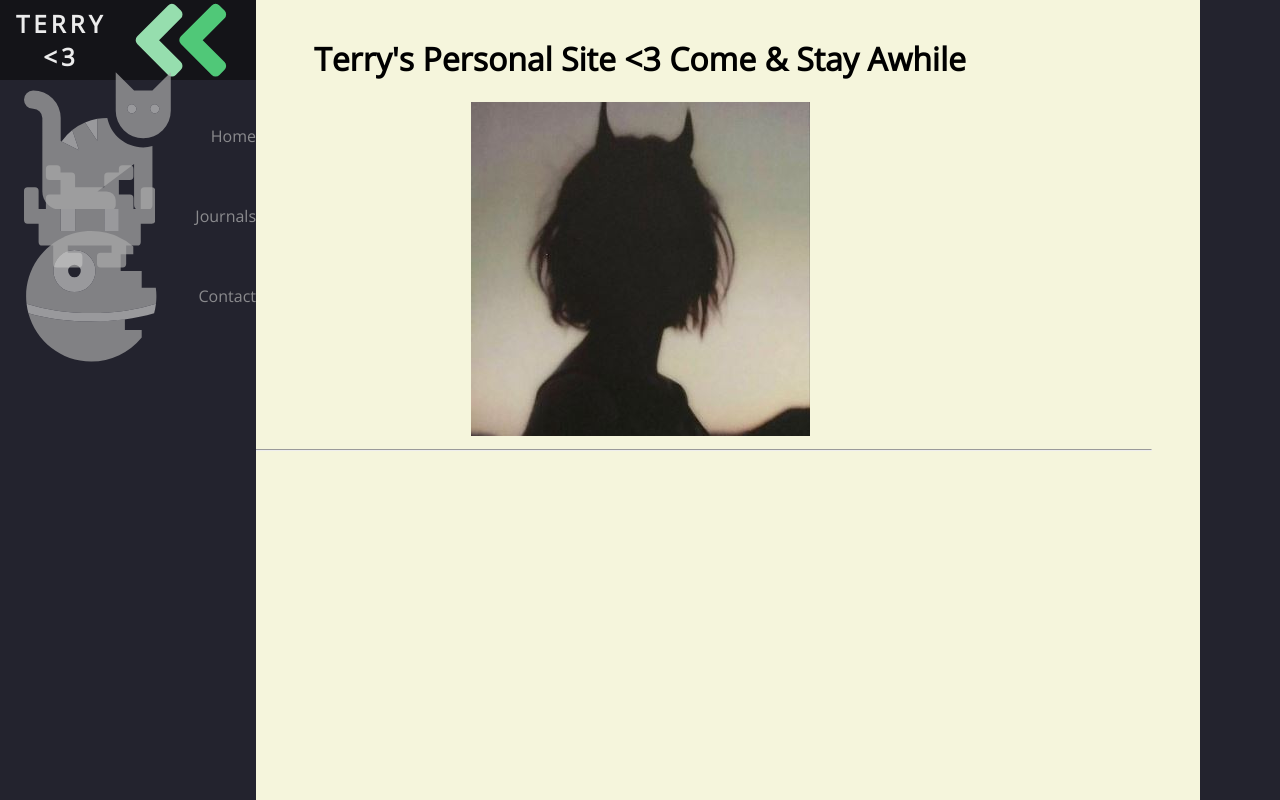
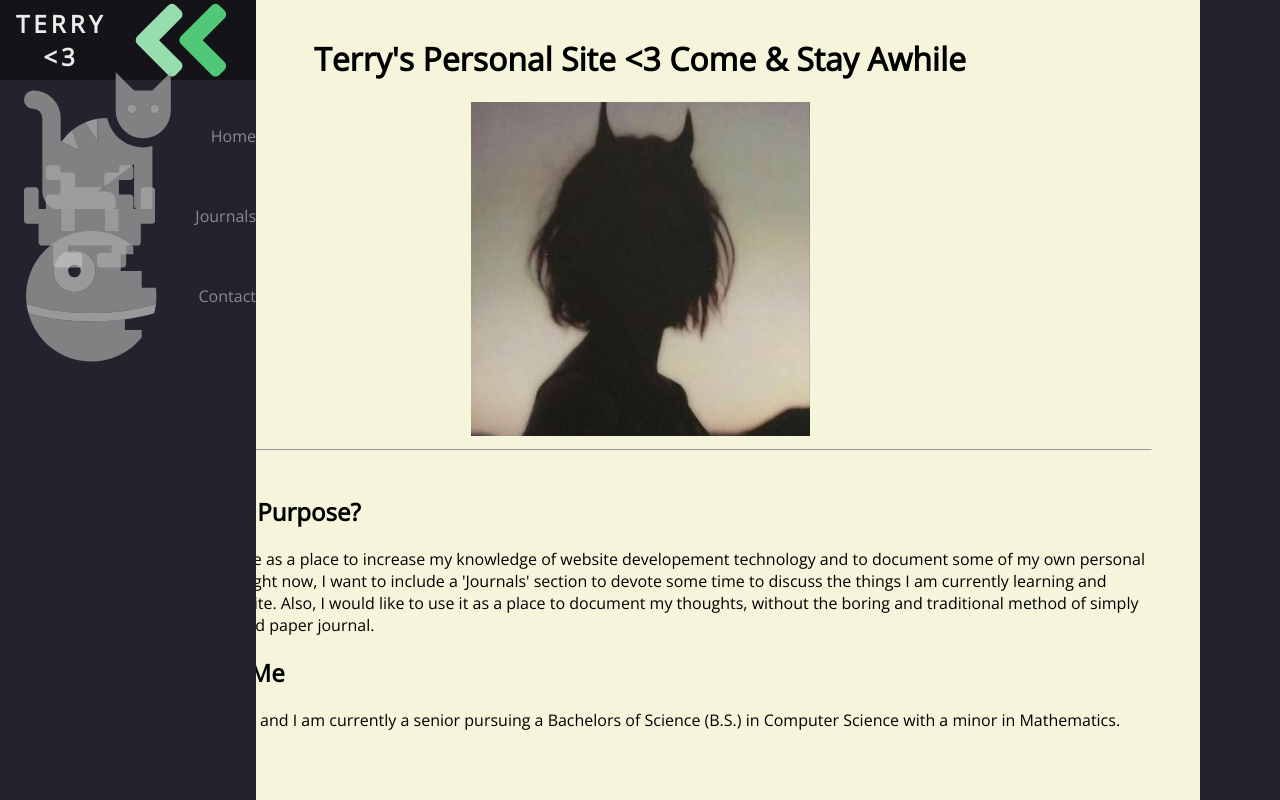
Before and after one commit to terrytosh/personal-site, a React (Create React App) app: page / in a window 1280 px wide. Built offline with nearby package versions, Linux system fonts and the light colour scheme.

Commit message:
Default route added

```diff
--- a/src/components/App.js
+++ b/src/components/App.js
@@ -15,9 +15,12 @@ function App() {
         <Rightbar />
         <Title />
         <Routes>
+          // Navbar routes
           <Route path="/personal-site/home" element={<Homepage />} />
           <Route path="/personal-site/journals" element={<Journals />} />
           <Route path="/personal-site/contact" element={<Contact />} />
+          // Default route
+          <Route path="*" element={<Homepage />} />
         </Routes>
       </Router>
     </div>
```
